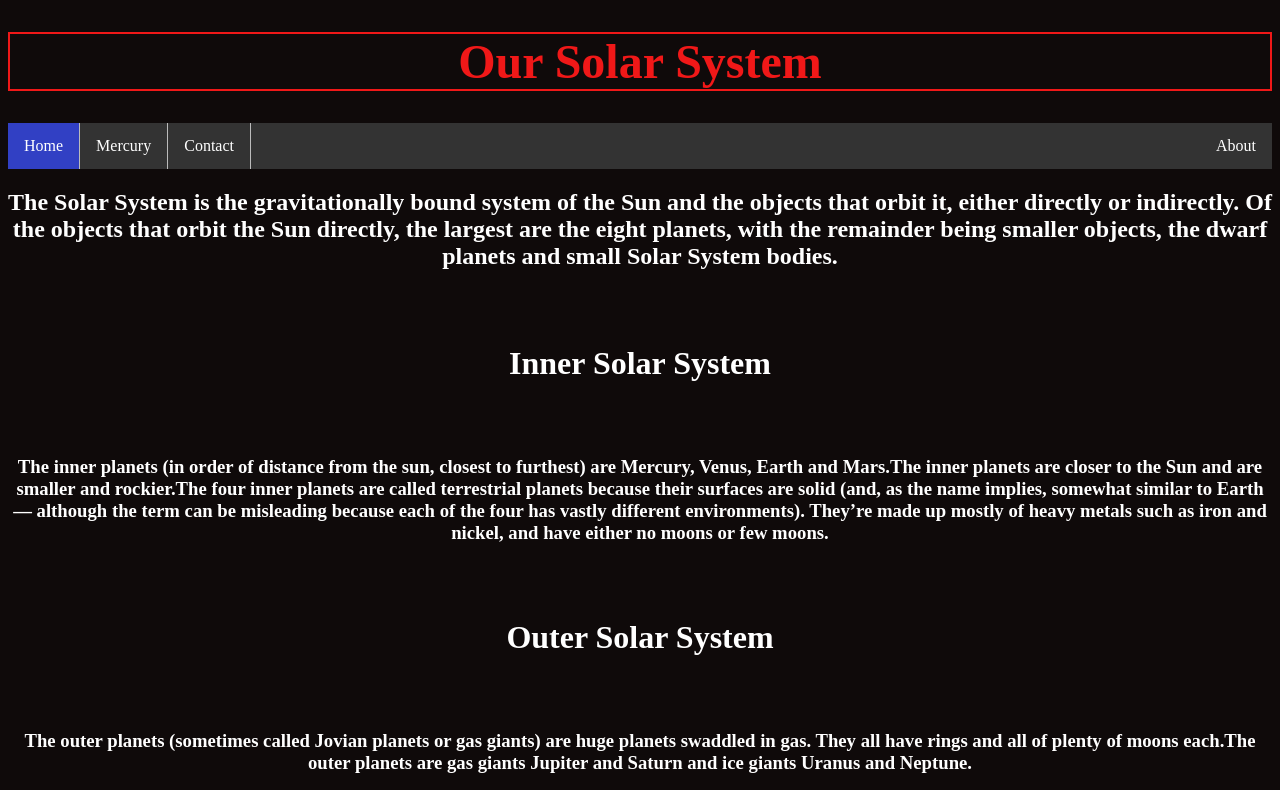
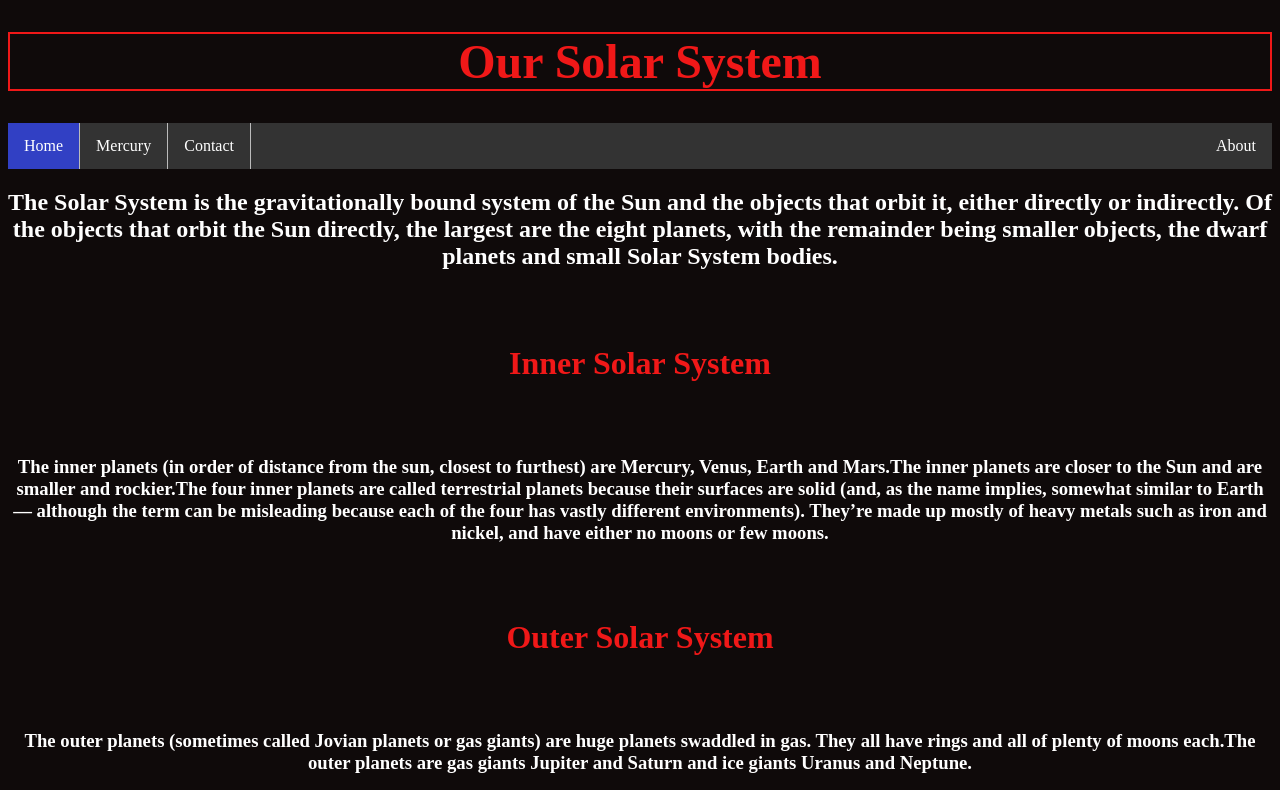
Before and after one commit to iKnow24/Solar-System, a plain HTML site: page index.html in a window 1280 px wide. Shown: the top 790 px of the page. Drawn offline with Linux system fonts and the light colour scheme.

Commit message:
Update index.html

```diff
--- a/index.html
+++ b/index.html
@@ -84,10 +84,10 @@ li a:hover:not(.active) {
 
 <h2 style="color:rgb(255, 255, 255);"><center>The Solar System is the gravitationally bound system of the Sun and the objects that orbit it, either directly or indirectly. Of the objects that orbit the Sun directly, the largest are the eight planets, with the remainder being smaller objects, the dwarf planets and small Solar System bodies. </center> </h2>
 
-<h6 style="color:rgb(255, 255, 255);"><center> Inner Solar System</center></h6>
+<h6 style="color:rgb(240, 24, 24);"><center> Inner Solar System</center></h6>
 <h3 style="color:rgb(255, 255, 255);"><center>The inner planets (in order of distance from the sun, closest to furthest) are Mercury, Venus, Earth and Mars.The inner planets are closer to the Sun and are smaller and rockier.The four inner planets are called terrestrial planets because their surfaces are solid (and, as the name implies, somewhat similar to Earth — although the term can be misleading because each of the four has vastly different environments). They’re made up mostly of heavy metals such as iron and nickel, and have either no moons or few moons. </center></h3>
 
-<h6 style="color:rgb(255, 255, 255);"><center>Outer Solar System</center></h6>
+<h6 style="color:rgb(240, 24, 24);"><center>Outer Solar System</center></h6>
 <h3 style="color:rgb(255, 255, 255);"><center>The outer planets (sometimes called Jovian planets or gas giants) are huge planets swaddled in gas. They all have rings and all of plenty of moons each.The outer planets are gas giants Jupiter and Saturn and ice giants Uranus and Neptune.</center> </h3>
 
 <script>
```
